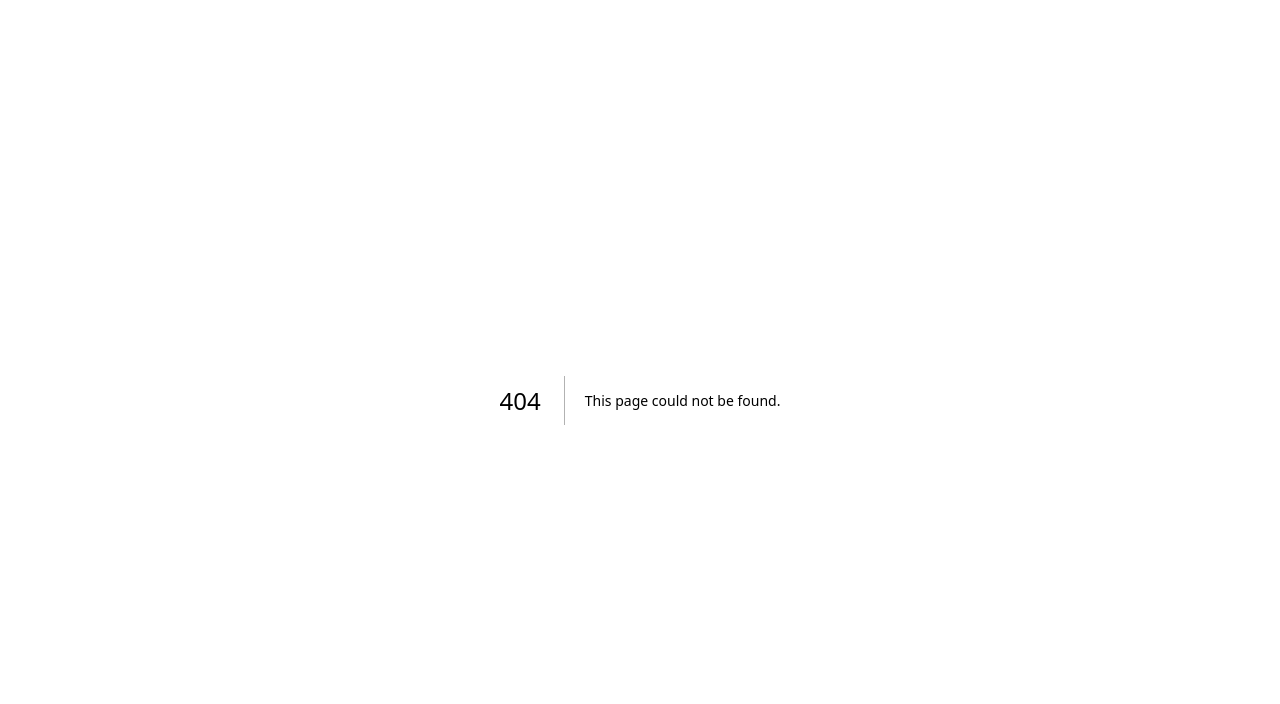
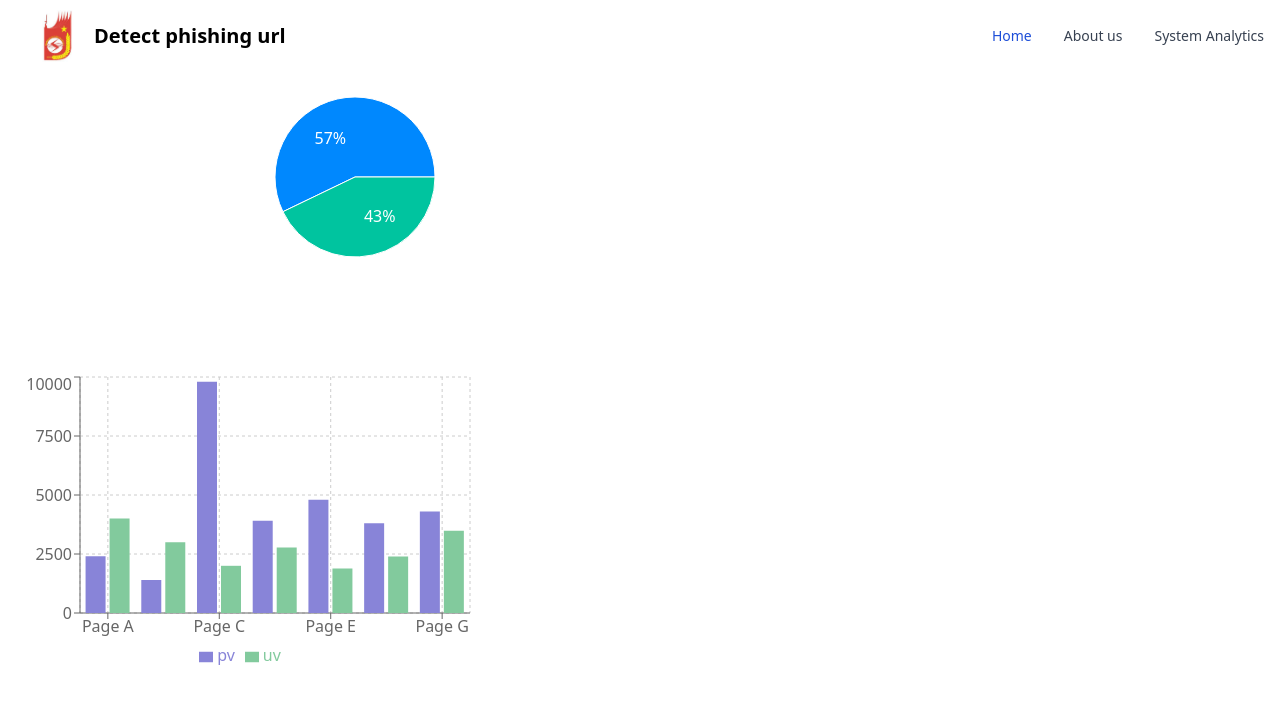
Before and after one commit to TCU-research-project/detect-url, a Next.js app: page /app/system-analytics in a window 1280 px wide. Before the commit this address had no page. Shown: the top 704 px of the page. Built offline with nearby package versions, Linux system fonts and the light colour scheme.

Commit message:
add chart

```diff
--- a/next.config.js
+++ b/next.config.js
@@ -1,6 +1,6 @@
 /** @type {import('next').NextConfig} */
 const nextConfig = {
-  reactStrictMode: true,
+  reactStrictMode: false,
 }
 
 module.exports = nextConfig
--- a/package.json
+++ b/package.json
@@ -10,6 +10,7 @@
   },
   "dependencies": {
     "@next/font": "13.1.6",
+    "antd": "^5.3.2",
     "axios": "^1.3.1",
     "eslint": "8.33.0",
     "eslint-config-next": "13.1.6",
--- /dev/null
+++ b/src/components/Charts/Charts.js
@@ -0,0 +1,14 @@
+import React from "react";
+
+const Chart = (props) => {
+  return (
+    <div className=" bg-white text-base  p-6 rounded-[10px] shadow-[0px_4px_12px] shadow-black/20 my-4">
+      <div className="title-main mb-2">{props.title}</div>
+      <div id={props.id} className="chart ">
+        {props.chart}
+      </div>
+    </div>
+  );
+};
+
+export default Chart;
--- /dev/null
+++ b/src/components/Layout/index.jsx
@@ -0,0 +1,11 @@
+import Navbar from '../Navbar';
+const AppLayout = ({ children }) => {
+  return (
+    <div className="parent">
+      <Navbar />
+      <main>{children}</main>
+    </div>
+  );
+};
+
+export default AppLayout;
--- a/src/components/Navbar.js
+++ b/src/components/Navbar.js
@@ -1,40 +1,48 @@
 import Image from 'next/image';
+import Link from 'next/link';
 
 export default function Navbar() {
   return (
     <>
-      <nav class="bg-white border-gray-200 px-2 sm:px-4 py-2.5 rounded dark:bg-gray-900">
-        <div class="container flex flex-wrap items-center justify-between ml-4 mr-2">
-          <a href="#" class="flex items-center">
-            <Image src="/icons/icon.jpeg" class="h-6 mr-3 sm:h-[3.25rem]" alt="Flowbite Logo" width={50} height={100} />
-            <span class="self-center text-xl font-semibold whitespace-nowrap dark:text-white">Detect phishing url</span>
+      <nav className="bg-white border-gray-200 px-2 sm:px-4 py-2.5 rounded dark:bg-gray-900">
+        <div className="container flex flex-wrap items-center justify-between ml-4 mr-2">
+          <a href="#" className="flex items-center">
+            <Image
+              src="/icons/icon.jpeg"
+              className="h-6 mr-3 sm:h-[3.25rem]"
+              alt="Flowbite Logo"
+              width={50}
+              height={100}
+            />
+            <span className="self-center text-xl font-semibold whitespace-nowrap dark:text-white">
+              Detect phishing url
+            </span>
           </a>
-          <div class="hidden w-full md:block md:w-auto" id="navbar-default">
-            <ul class="flex flex-col p-4 mt-4 border border-gray-100 rounded-lg bg-gray-50 md:flex-row md:space-x-8 md:mt-0 md:text-sm md:font-medium md:border-0 md:bg-white dark:bg-gray-800 md:dark:bg-gray-900 dark:border-gray-700">
+          <div className="hidden w-full md:block md:w-auto" id="navbar-default">
+            <ul className="flex flex-col p-4 mt-4 border border-gray-100 rounded-lg bg-gray-50 md:flex-row md:space-x-8 md:mt-0 md:text-sm md:font-medium md:border-0 md:bg-white dark:bg-gray-800 md:dark:bg-gray-900 dark:border-gray-700">
               <li>
-                <a
+                <Link
                   href="#"
-                  class="block py-2 pl-3 pr-4 text-white bg-blue-700 rounded md:bg-transparent md:text-blue-700 md:p-0 dark:text-white"
-                  aria-current="page"
+                  className="block py-2 pl-3 pr-4 text-white bg-blue-700 rounded md:bg-transparent md:text-blue-700 md:p-0 dark:text-white"
                 >
                   Home
-                </a>
+                </Link>
               </li>
               <li>
-                <a
+                <Link
                   href="#"
-                  class="block py-2 pl-3 pr-4 text-gray-700 rounded hover:bg-gray-100 md:hover:bg-transparent md:border-0 md:hover:text-blue-700 md:p-0 dark:text-gray-400 md:dark:hover:text-white dark:hover:bg-gray-700 dark:hover:text-white md:dark:hover:bg-transparent"
+                  className="block py-2 pl-3 pr-4 text-gray-700 rounded hover:bg-gray-100 md:hover:bg-transparent md:border-0 md:hover:text-blue-700 md:p-0 dark:text-gray-400 md:dark:hover:text-white dark:hover:bg-gray-700 dark:hover:text-white md:dark:hover:bg-transparent"
                 >
                   About us
-                </a>
+                </Link>
               </li>
               <li>
-                <a
-                  href="#"
-                  class="block py-2 pl-3 pr-4 text-gray-700 rounded hover:bg-gray-100 md:hover:bg-transparent md:border-0 md:hover:text-blue-700 md:p-0 dark:text-gray-400 md:dark:hover:text-white dark:hover:bg-gray-700 dark:hover:text-white md:dark:hover:bg-transparent"
+                <Link
+                  href="/app"
+                  className="block py-2 pl-3 pr-4 text-gray-700 rounded hover:bg-gray-100 md:hover:bg-transparent md:border-0 md:hover:text-blue-700 md:p-0 dark:text-gray-400 md:dark:hover:text-white dark:hover:bg-gray-700 dark:hover:text-white md:dark:hover:bg-transparent"
                 >
-                  Services
-                </a>
+                  System Analytics
+                </Link>
               </li>
             </ul>
           </div>
--- a/src/components/SearchInput.js
+++ b/src/components/SearchInput.js
@@ -17,14 +17,14 @@ export default function SearchInput() {
   return (
     <>
       <form onSubmit={handleSubmit}>
-        <label htmlFor="default-search" class="mb-2 text-sm font-medium text-gray-900 sr-only dark:text-white">
+        <label htmlFor="default-search" className="mb-2 text-sm font-medium text-gray-900 sr-only dark:text-white">
           Search
         </label>
-        <div class="relative">
-          <div class="absolute inset-y-0 left-0 flex items-center pl-3 pointer-events-none">
+        <div className="relative">
+          <div className="absolute inset-y-0 left-0 flex items-center pl-3 pointer-events-none">
             <svg
               ariaHidden="true"
-              class="w-5 h-5 text-gray-500 dark:text-gray-400"
+              className="w-5 h-5 text-gray-500 dark:text-gray-400"
               fill="none"
               stroke="currentColor"
               viewBox="0 0 24 24"
@@ -41,7 +41,7 @@ export default function SearchInput() {
           <input
             type="search"
             id="default-search"
-            class="block w-full p-4 pl-10 text-sm text-gray-900 border border-gray-300 rounded-lg bg-gray-50 focus:ring-blue-500 focus:border-blue-500 dark:bg-gray-700 dark:border-gray-600 dark:placeholder-gray-400 dark:text-white dark:focus:ring-blue-500 dark:focus:border-blue-500"
+            className="block w-full p-4 pl-10 text-sm text-gray-900 border border-gray-300 rounded-lg bg-gray-50 focus:ring-blue-500 focus:border-blue-500 dark:bg-gray-700 dark:border-gray-600 dark:placeholder-gray-400 dark:text-white dark:focus:ring-blue-500 dark:focus:border-blue-500"
             placeholder="Enter URL to check"
             value={url}
             onChange={handleChange}
@@ -49,7 +49,7 @@ export default function SearchInput() {
           />
           <button
             type="submit"
-            class="text-white absolute right-2.5 bottom-2.5 bg-blue-700 hover:bg-blue-800 focus:ring-4 focus:outline-none focus:ring-blue-300 font-medium rounded-lg text-sm px-4 py-2 dark:bg-blue-600 dark:hover:bg-blue-700 dark:focus:ring-blue-800"
+            className="text-white absolute right-2.5 bottom-2.5 bg-blue-700 hover:bg-blue-800 focus:ring-4 focus:outline-none focus:ring-blue-300 font-medium rounded-lg text-sm px-4 py-2 dark:bg-blue-600 dark:hover:bg-blue-700 dark:focus:ring-blue-800"
           >
             Search
           </button>
--- a/src/pages/_app.js
+++ b/src/pages/_app.js
@@ -3,13 +3,14 @@ import Head from 'next/head';
 import React from 'react';
 
 export default function App({ Component, pageProps }) {
+  const getLayout = Component.getLayout || ((page) => page);
   return (
     <React.Fragment>
       <Head>
         <meta name="viewport" content="width=device-width, initial-scale=1, shrink-to-fit=no" />
         <title>Detect Phishing</title>
       </Head>
-      <Component {...pageProps} />
+      {getLayout(<Component {...pageProps} />)}
     </React.Fragment>
   );
 }
--- /dev/null
+++ b/src/pages/app/index.jsx
@@ -0,0 +1,21 @@
+import { LoadingOutlined } from "@ant-design/icons";
+import { Spin } from "antd";
+import { useRouter } from "next/router";
+import { ReactElement, useEffect } from "react";
+import AppLayout from '@/components/Layout';
+
+const App = () => {
+  const router = useRouter();
+
+  useEffect(() => {
+
+      router.push("/app/system-analytics");
+
+  }, [router]);
+
+  return <Spin indicator={<LoadingOutlined style={{ fontSize: 24 }} spin />} />;
+};
+
+App.getLayout = (page) => <AppLayout>{page}</AppLayout>;
+
+export default App;
--- /dev/null
+++ b/src/pages/app/system-analytics/index.jsx
@@ -0,0 +1,25 @@
+import AppLayout from '@/components/Layout';
+import dynamic from "next/dynamic";
+const QuantityChart = dynamic(
+  import("@/components/Charts/QuantityChart"),
+  { ssr: false }
+);
+
+const PercentChart = dynamic(
+  import("@/components/Charts/PercentChart"),
+  { ssr: false }
+);
+
+
+const SystemAnalytics = () => {
+  return (
+    <>
+      <PercentChart />
+      <QuantityChart />
+    </>
+  );
+};
+
+SystemAnalytics.getLayout = (page) => <AppLayout>{page}</AppLayout>;
+
+export default SystemAnalytics;
--- a/src/pages/index.js
+++ b/src/pages/index.js
@@ -1,46 +1,31 @@
-import Navbar from '@/components/Navbar';
+import SearchInput from '@/components/SearchInput';
+import AlertModal from '@/components/Modals/AlertModal';
+import ListArticle from '@/components/ListArticle';
 import Table from '@/components/Table';
-import SearchInput from '@/components/SearchInput';
-import ListArticle from '@/components/ListArticle';
-import AlertModal from '@/components/Modals/AlertModal';
-import PercentChart from '@/components/Charts/PercentChart';
-import QuantityChart from '@/components/Charts/QuantityChart';
+import AppLayout from '@/components/Layout';
+import dynamic from "next/dynamic";
+const QuantityChart = dynamic(import('@/components/Charts/QuantityChart'), { ssr: false });
+
+const PercentChart = dynamic(import('@/components/Charts/PercentChart'), { ssr: false });
 export default function Home() {
   return (
     <>
-      <div className="parent">
-        <Navbar />
-        <div class="grid grid-cols-4 gap-4">
+      <div className="grid grid-cols-4 gap-4">
         <div></div>
-          <div class="col-span-2">
+        <div className="col-span-2">
           <SearchInput />
         </div>
         <div></div>
       </div>
-        {/* chart */}
       <div className="grid grid-cols-2 gap-4 mt-8">
-          <div>
-            <div className="text-center">Accurate detection rate</div>
-            <div className="flex items-center">
-              <div className="text-center">
+
           <PercentChart />
-              </div>
-              <div>
-                <div>True positive</div>
-                <div>False positive</div>
-                <div>True negative</div>
-                <div>False negative</div>
-              </div>
-            </div>
-          </div>
+          <QuantityChart />
 
-          <div>
-            <QuantityChart />
-          </div>
       </div>
       <div className="relative mt-4 parent">
         <div className="grid grid-cols-4 gap-4 p-4 child">
-            <div class="col-span-3 overflow-y-auto p-2">
+          <div className="col-span-3 overflow-y-auto p-2">
             <div className="ml-4">
               <h2 className="text-xl font-bold">List of malicious URL</h2>
             </div>
@@ -58,8 +43,10 @@ export default function Home() {
           </div>
         </div>
       </div>
+
       {/* <AlertModal /> */}
-      </div>
     </>
   );
 }
+
+Home.getLayout = (page) => <AppLayout>{page}</AppLayout>;
```
Also changed, not shown: 1 other file (tests, documents, lock files or other folders). Lines whose indentation alone changed are shown as unchanged.
